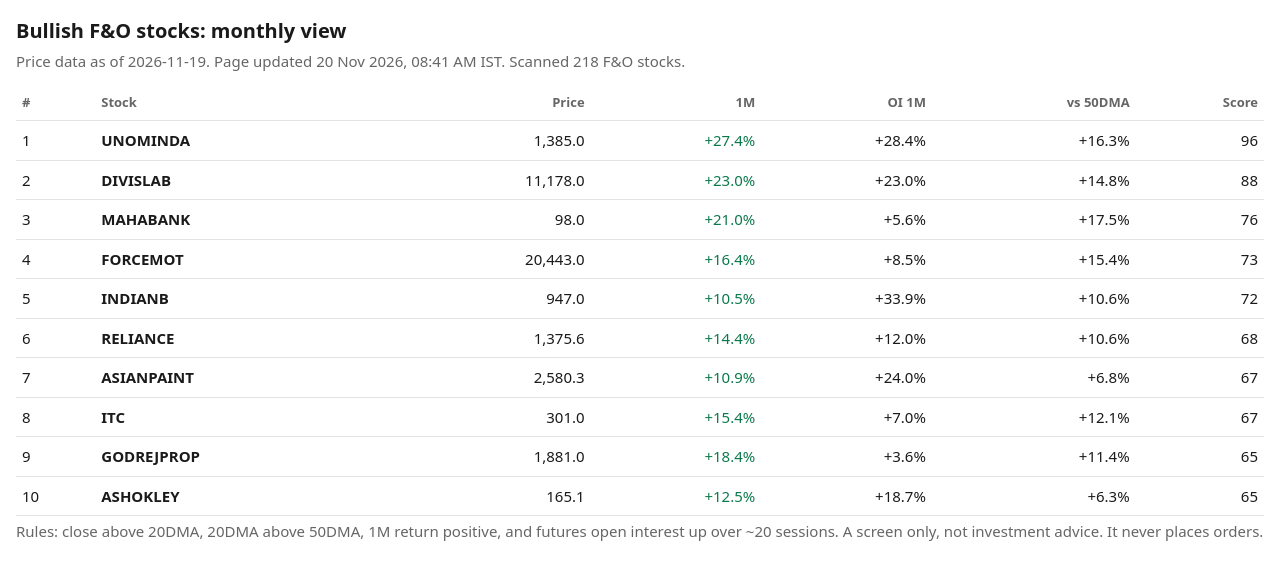
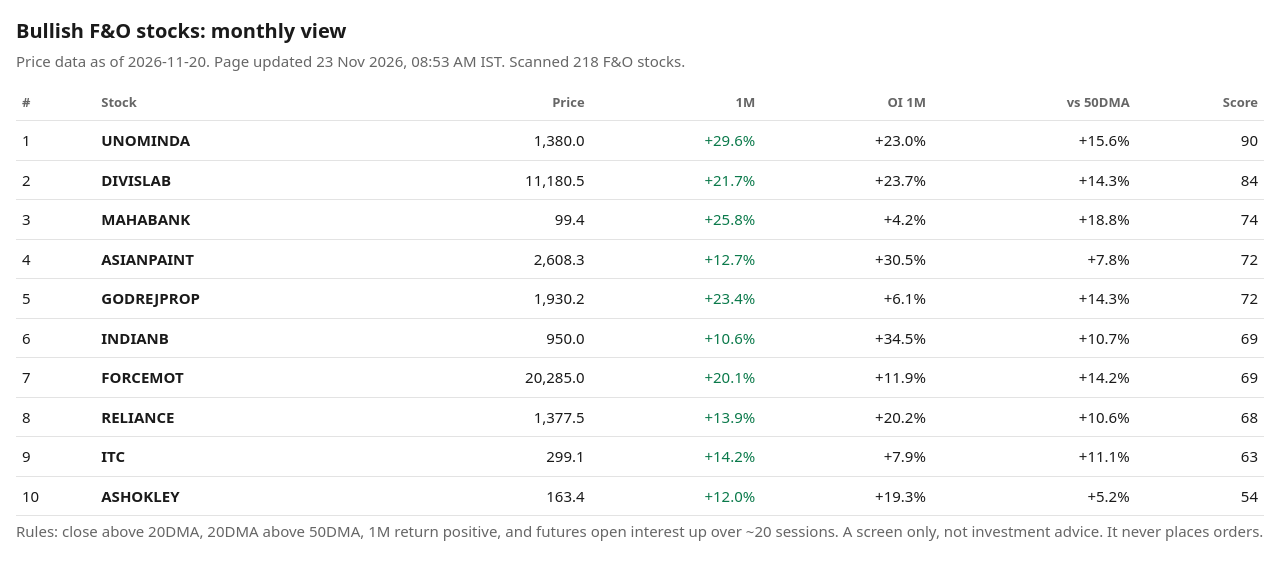
Before and after one commit to khilendrabisen/fno-screener_KB, a plain HTML site: page docs/index.html in a window 1280 px wide. Drawn offline with Linux system fonts and the light colour scheme.

Commit message:
Update screen

```diff
--- a/docs/index.html
+++ b/docs/index.html
@@ -14,11 +14,11 @@ th:nth-child(-n+2),td:nth-child(-n+2){text-align:left}th{color:var(--mut);font-w
 td:nth-child(4){color:var(--acc)}
 </style></head><body>
 <h1>Bullish F&amp;O stocks: monthly view</h1>
-<p>Price data as of 2026-11-19. Page updated 20 Nov 2026, 08:41 AM IST. Scanned 218 F&amp;O stocks.</p>
+<p>Price data as of 2026-11-20. Page updated 23 Nov 2026, 08:53 AM IST. Scanned 218 F&amp;O stocks.</p>
 
 <div class="wrap"><table>
 <tr><th>#</th><th>Stock</th><th>Price</th><th>1M</th><th>OI 1M</th><th>vs 50DMA</th><th>Score</th></tr>
-<tr><td>1</td><td><b>UNOMINDA</b></td><td>1,385.0</td><td>+27.4%</td><td>+28.4%</td><td>+16.3%</td><td>96</td></tr><tr><td>2</td><td><b>DIVISLAB</b></td><td>11,178.0</td><td>+23.0%</td><td>+23.0%</td><td>+14.8%</td><td>88</td></tr><tr><td>3</td><td><b>MAHABANK</b></td><td>98.0</td><td>+21.0%</td><td>+5.6%</td><td>+17.5%</td><td>76</td></tr><tr><td>4</td><td><b>FORCEMOT</b></td><td>20,443.0</td><td>+16.4%</td><td>+8.5%</td><td>+15.4%</td><td>73</td></tr><tr><td>5</td><td><b>INDIANB</b></td><td>947.0</td><td>+10.5%</td><td>+33.9%</td><td>+10.6%</td><td>72</td></tr><tr><td>6</td><td><b>RELIANCE</b></td><td>1,375.6</td><td>+14.4%</td><td>+12.0%</td><td>+10.6%</td><td>68</td></tr><tr><td>7</td><td><b>ASIANPAINT</b></td><td>2,580.3</td><td>+10.9%</td><td>+24.0%</td><td>+6.8%</td><td>67</td></tr><tr><td>8</td><td><b>ITC</b></td><td>301.0</td><td>+15.4%</td><td>+7.0%</td><td>+12.1%</td><td>67</td></tr><tr><td>9</td><td><b>GODREJPROP</b></td><td>1,881.0</td><td>+18.4%</td><td>+3.6%</td><td>+11.4%</td><td>65</td></tr><tr><td>10</td><td><b>ASHOKLEY</b></td><td>165.1</td><td>+12.5%</td><td>+18.7%</td><td>+6.3%</td><td>65</td></tr>
+<tr><td>1</td><td><b>UNOMINDA</b></td><td>1,380.0</td><td>+29.6%</td><td>+23.0%</td><td>+15.6%</td><td>90</td></tr><tr><td>2</td><td><b>DIVISLAB</b></td><td>11,180.5</td><td>+21.7%</td><td>+23.7%</td><td>+14.3%</td><td>84</td></tr><tr><td>3</td><td><b>MAHABANK</b></td><td>99.4</td><td>+25.8%</td><td>+4.2%</td><td>+18.8%</td><td>74</td></tr><tr><td>4</td><td><b>ASIANPAINT</b></td><td>2,608.3</td><td>+12.7%</td><td>+30.5%</td><td>+7.8%</td><td>72</td></tr><tr><td>5</td><td><b>GODREJPROP</b></td><td>1,930.2</td><td>+23.4%</td><td>+6.1%</td><td>+14.3%</td><td>72</td></tr><tr><td>6</td><td><b>INDIANB</b></td><td>950.0</td><td>+10.6%</td><td>+34.5%</td><td>+10.7%</td><td>69</td></tr><tr><td>7</td><td><b>FORCEMOT</b></td><td>20,285.0</td><td>+20.1%</td><td>+11.9%</td><td>+14.2%</td><td>69</td></tr><tr><td>8</td><td><b>RELIANCE</b></td><td>1,377.5</td><td>+13.9%</td><td>+20.2%</td><td>+10.6%</td><td>68</td></tr><tr><td>9</td><td><b>ITC</b></td><td>299.1</td><td>+14.2%</td><td>+7.9%</td><td>+11.1%</td><td>63</td></tr><tr><td>10</td><td><b>ASHOKLEY</b></td><td>163.4</td><td>+12.0%</td><td>+19.3%</td><td>+5.2%</td><td>54</td></tr>
 </table></div>
 <p>Rules: close above 20DMA, 20DMA above 50DMA, 1M return positive, and futures
 open interest up over ~20 sessions. A screen only, not investment advice.
```
